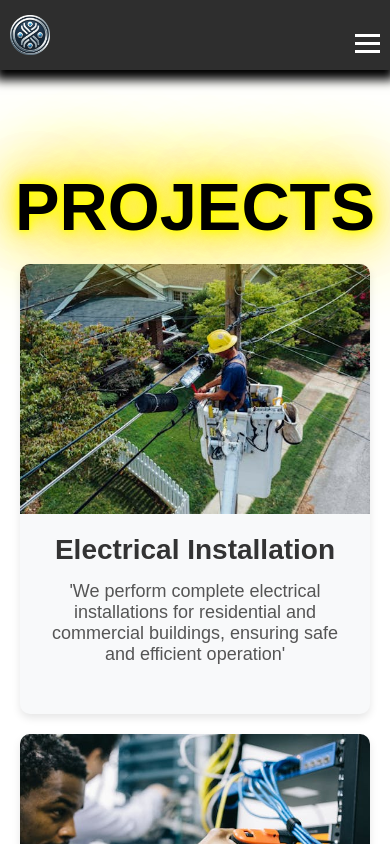
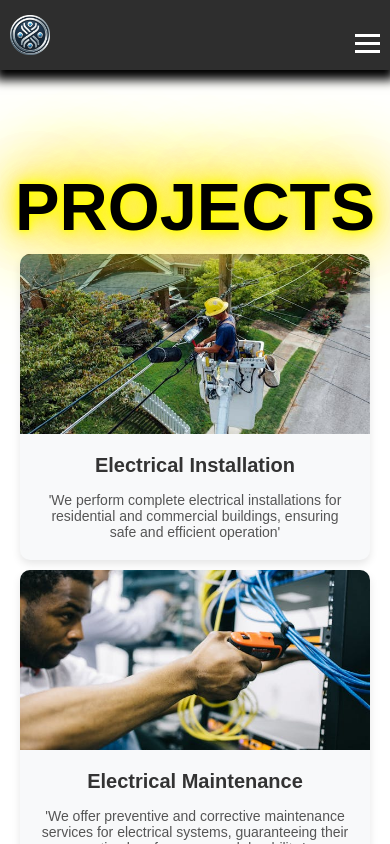
Before and after one commit to DaniCode03/omnicom, a React (Vite) app: page /Projects in a window 390 px wide. Built offline with nearby package versions, Linux system fonts and the light colour scheme.

Commit message:
la seccion 'Projects' Terminada

```diff
--- a/src/assets/style/CardProjects.css
+++ b/src/assets/style/CardProjects.css
@@ -39,3 +39,52 @@
     font-size: 1.125rem;
     color: #555;
 }
+
+@media (max-width: 768px) {
+    .project-grid {
+        grid-template-columns: repeat(auto-fill, minmax(300px, 1fr));
+        padding: 10px;
+    }
+
+    .project-item {
+        height: auto;
+        max-height: 400px;
+    }
+
+    .project-image {
+        height: 200px;
+    }
+
+    .project-title {
+        font-size: 1.5rem;
+    }
+
+    .project-description {
+        font-size: 1rem;
+    }
+}
+
+@media (max-width: 480px) {
+    .project-grid {
+        grid-template-columns: 1fr;
+        gap: 10px;
+    }
+
+    .project-item {
+        height: auto;
+        max-height: 350px;
+        margin: 0 10px;
+    }
+
+    .project-image {
+        height: 180px;
+    }
+
+    .project-title {
+        font-size: 1.25rem;
+    }
+
+    .project-description {
+        font-size: 0.875rem;
+    }
+}
--- a/src/assets/style/TestimonialCards.css
+++ b/src/assets/style/TestimonialCards.css
@@ -1,18 +1,15 @@
-.testimonials-section {
-    width: 100%;
-    padding: 20px;
-    box-sizing: border-box;
-}
-
 .testimonials-wrapper {
     display: flex;
     flex-direction: column;
     align-items: center;
     justify-content: center;
+    padding: 20px; /* Agrega padding para separarlo del borde en pantallas pequeñas */
 }
 
 .testimonials-row {
     display: flex;
+    flex-direction: row;
+    flex-wrap: wrap; /* Permite que las cards se ajusten en varias filas en pantallas pequeñas */
     justify-content: center;
     margin-bottom: 20px;
     width: 100%;
@@ -21,14 +18,14 @@
 .testimonial-card {
     background-color: #fff;
     border-radius: 8px;
-    border: 1px solid #999;
+    border: 1px solid #f1f1f1;
     box-shadow: 0px 0px 2px 3px #fff;
     padding: 20px;
-    margin: 0 10px;
+    margin: 10px; /* Ajusta el margen para dar espacio entre las cards en pantallas pequeñas */
     text-align: center;
     transition: transform 0.5s ease;
-    width: 300px;
-    height: 200px;
+    width: 250px; /* Reduce el ancho en pantallas pequeñas */
+    height: auto; /* Ajusta la altura automáticamente */
     flex-shrink: 0;
     display: flex;
     flex-direction: column;
@@ -37,7 +34,7 @@
 
 .testimonial-card:hover {
     transform: translateY(-10px);
-    box-shadow: 0px 0px 5px 10px #fff;
+    box-shadow: 0px 0px 15px 8px #ece5e5;
 }
 
 .testimonial-header {
@@ -47,10 +44,10 @@
 }
 
 .testimonial-avatar {
-    width: 80px;
-    height: 80px;
+    width: 60px; /* Reduce el tamaño del avatar en pantallas pequeñas */
+    height: 60px;
     border-radius: 50%;
-    margin-right: 15px;
+    margin-right: 10px;
 }
 
 .testimonial-info {
@@ -58,13 +55,13 @@
 }
 
 .testimonial-name {
-    font-size: 18px;
+    font-size: 16px; /* Ajusta el tamaño de fuente en pantallas pequeñas */
     color: #333;
     margin: 0;
 }
 
 .testimonial-content {
-    font-size: 16px;
+    font-size: 14px; /* Reduce el tamaño de fuente en pantallas pequeñas */
     color: #666;
     margin-bottom: 10px;
     text-align: left;
@@ -76,7 +73,63 @@
 }
 
 .star {
-    font-size: 20px;
+    font-size: 18px; /* Ajusta el tamaño de las estrellas en pantallas pequeñas */
     color: #FFD700;
     margin: 0 2px;
 }
+
+/* Media queries para pantallas pequeñas */
+@media (max-width: 768px) {
+    .testimonials-row {
+        justify-content: space-around;
+    }
+
+    .testimonial-card {
+        width: 220px; /* Reduce aún más el ancho en pantallas medianas */
+    }
+
+    .testimonial-avatar {
+        width: 50px;
+        height: 50px;
+    }
+
+    .testimonial-name {
+        font-size: 14px;
+    }
+
+    .testimonial-content {
+        font-size: 12px;
+    }
+
+    .star {
+        font-size: 16px;
+    }
+}
+
+@media (max-width: 480px) {
+    .testimonials-row {
+        flex-direction: column; /* Alinea las tarjetas en columna en pantallas muy pequeñas */
+    }
+
+    .testimonial-card {
+        width: 100%; /* Usa el 100% del ancho en pantallas pequeñas */
+        margin: 10px 0; /* Ajusta el margen para separar las cards */
+    }
+
+    .testimonial-avatar {
+        width: 40px;
+        height: 40px;
+    }
+
+    .testimonial-name {
+        font-size: 12px;
+    }
+
+    .testimonial-content {
+        font-size: 10px;
+    }
+
+    .star {
+        font-size: 14px;
+    }
+}
```
Also changed, not shown: src/assets/style/Projects.css (line endings or trailing spaces).
